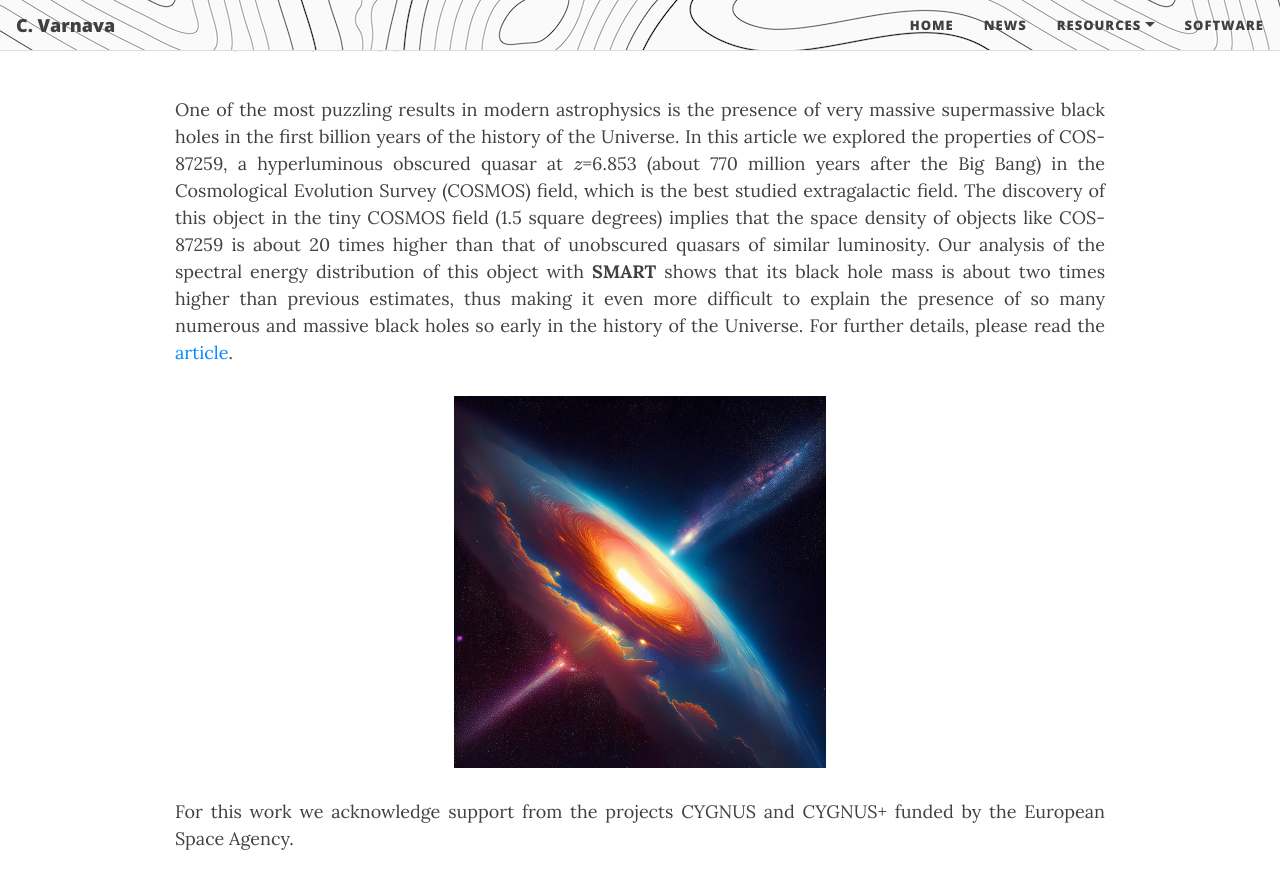
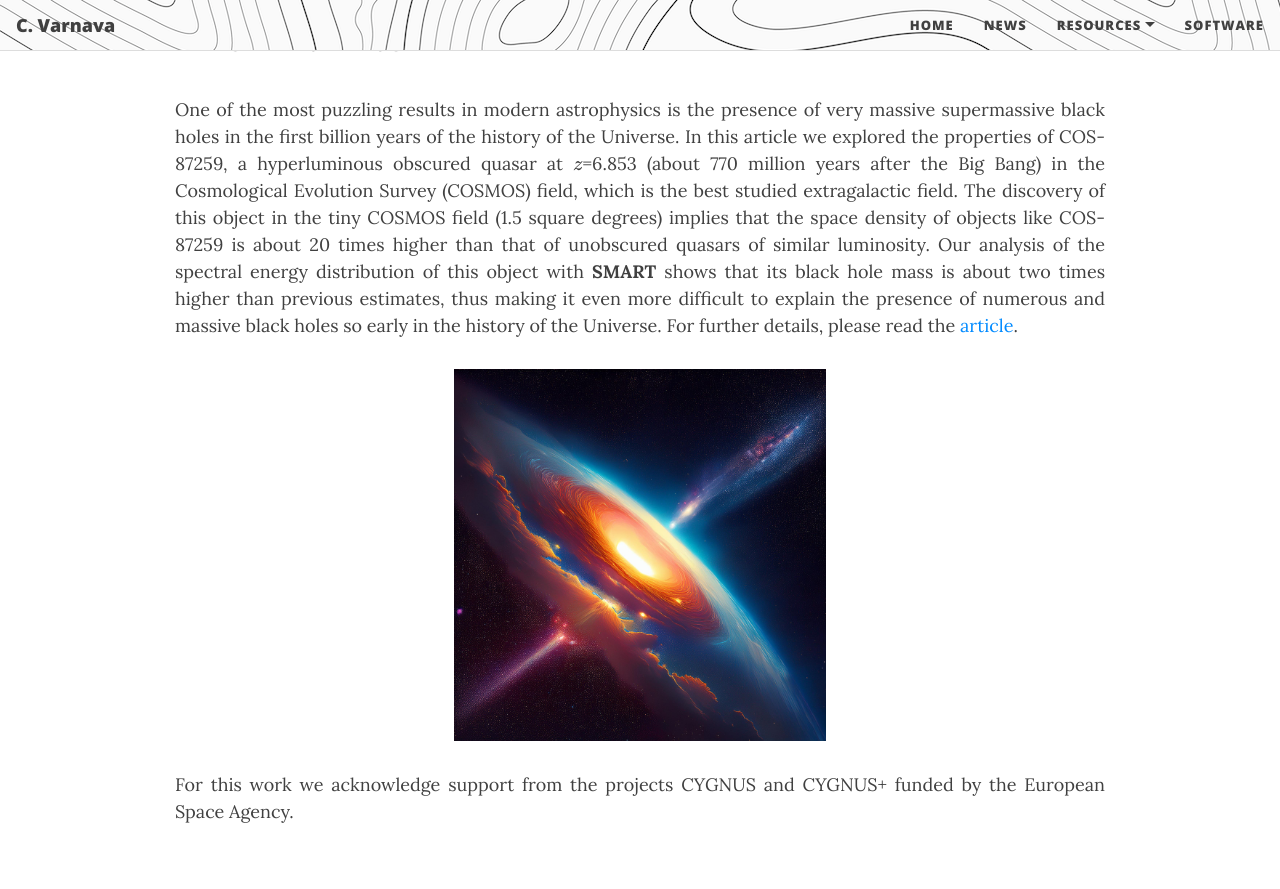
Before and after one commit to ch-var/ch-var.github.io, a Jekyll site: the page built from 2024-10-14-COS-87529.html, in a window 1280 px wide and 900 px high, scrolled down 676 px. Shown: the top 889 px of the window. Built offline with Jekyll 4.4.1, drawn with Linux system fonts in a browser that asks for light colours; formulas are drawn with MathJax 3.

Commit message:
Update 2024-10-14-COS-87529.html

```diff
--- a/2024-10-14-COS-87529.html
+++ b/2024-10-14-COS-87529.html
@@ -30,7 +30,7 @@
 <img src="/assets/img/COS.png">
 </p>
 
-<p align='justify'>One of the most puzzling results in modern astrophysics is the presence of very massive supermassive black holes in the first billion years of the history of the Universe. In this article we explored the properties of COS-87259, a hyperluminous obscured quasar at \(z\)=6.853 (about 770 million years after the Big Bang) in the Cosmological Evolution Survey (COSMOS) field, which is the best studied extragalactic field. The discovery of this object in the tiny COSMOS field (1.5 square degrees) implies that the space density of objects like COS-87259 is about 20 times higher than that of unobscured quasars of similar luminosity. Our analysis of the spectral energy distribution of this object with <b>SMART</b> shows that its black hole mass is about two times higher than previous estimates, thus making it even more difficult to explain the presence of so many numerous and massive black holes so early in the history of the Universe. For further details, please read the <a href="https://doi.org/10.1093/mnras/stae2221">article</a>.
+<p align='justify'>One of the most puzzling results in modern astrophysics is the presence of very massive supermassive black holes in the first billion years of the history of the Universe. In this article we explored the properties of COS-87259, a hyperluminous obscured quasar at \(z\)=6.853 (about 770 million years after the Big Bang) in the Cosmological Evolution Survey (COSMOS) field, which is the best studied extragalactic field. The discovery of this object in the tiny COSMOS field (1.5 square degrees) implies that the space density of objects like COS-87259 is about 20 times higher than that of unobscured quasars of similar luminosity. Our analysis of the spectral energy distribution of this object with <b>SMART</b> shows that its black hole mass is about two times higher than previous estimates, thus making it even more difficult to explain the presence of numerous and massive black holes so early in the history of the Universe. For further details, please read the <a href="https://doi.org/10.1093/mnras/stae2221">article</a>.
 
 <p align="center">
 <img src="/assets/img/SMBH.jpg" width="40%" height="40%">
```
